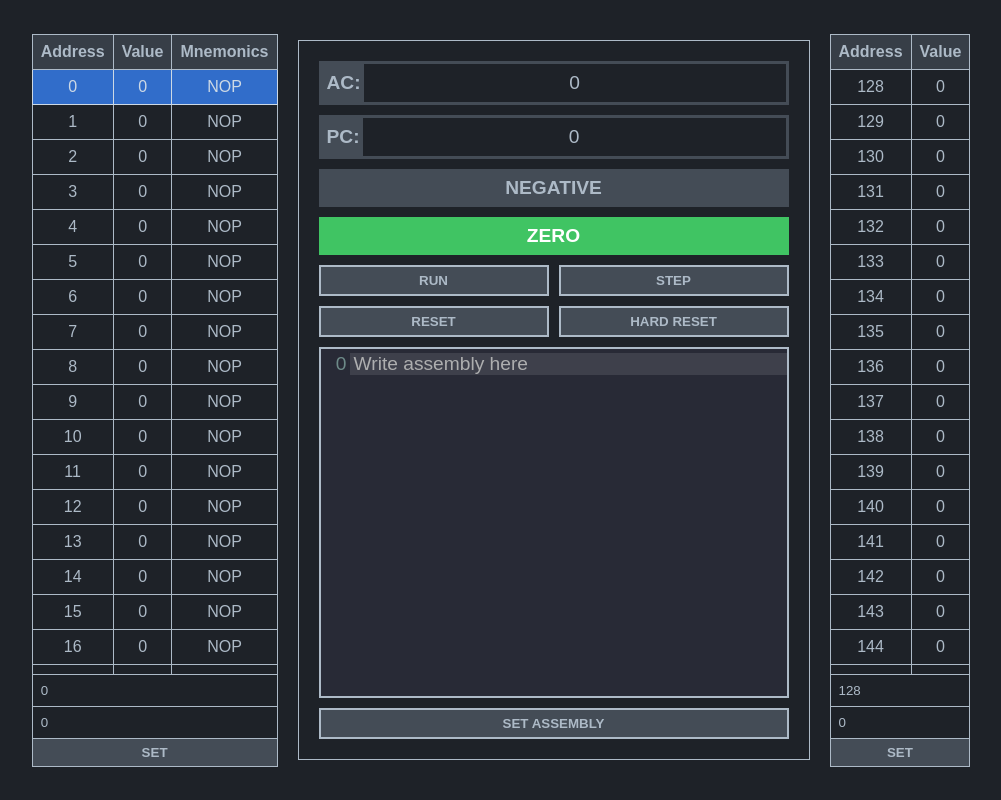
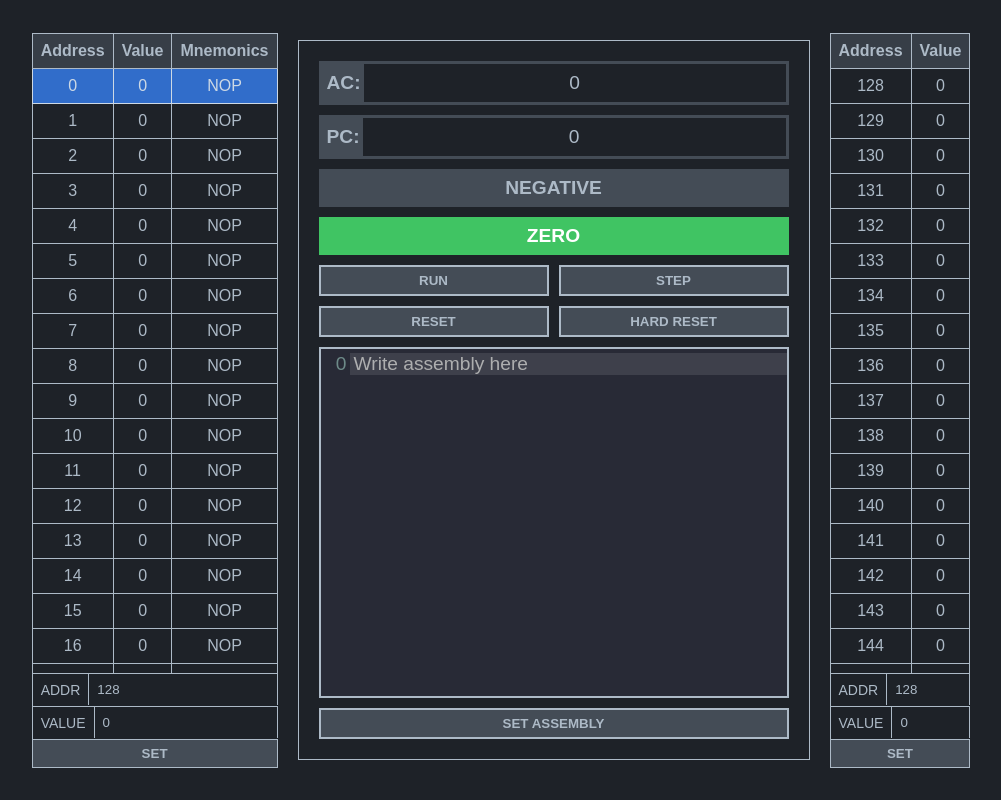
Before and after one commit to empix/neander, a plain HTML site: page index.html in a window 1280 px wide. Shown: the whole page, without its empty margins (139-1140 px from the left). Drawn offline with Linux system fonts and the light colour scheme.

Commit message:
Add label to form

```diff
--- a/css/style.css
+++ b/css/style.css
@@ -14,7 +14,7 @@
   margin: 0;
   box-sizing: border-box;
   outline: none;
-  font-family: "Fira Code", sans-serif;
+  font-family: sans-serif;
 }
 
 body {
@@ -85,6 +85,16 @@ tr.current-pc {
   color: #cdd9e5;
 }
 
+tr {
+  cursor: pointer;
+}
+
+tr:hover {
+  background-color: #9f31ca;
+  color: #cdd9e5;
+  font-weight: bold;
+}
+
 /* Wrapper */
 .wrapper {
   display: flex;
@@ -109,6 +119,22 @@ tr.current-pc {
   display: flex;
   width: 100%;
   flex-direction: column;
+}
+
+.add div {
+  display: flex;
+  justify-content: center;
+  align-items: center;
+}
+
+.add div label {
+  padding: 8px;
+  border: 1px solid var(--color4);
+  background-color: var(--color1);
+  color: var(--color4);
+  border-bottom: 0;
+  border-right: 0;
+  font-size: 14px;
 }
 
 .add input {
--- a/index.html
+++ b/index.html
@@ -29,8 +29,26 @@
           <tbody></tbody>
         </table>
         <form class="add add-instruction">
-          <input type="text" name="address" placeholder="Address" value="0" />
-          <input type="text" name="value" placeholder="Value" value="0" />
+          <div>
+            <label for="instruction-address">ADDR</label>
+            <input
+              type="text"
+              name="address"
+              id="instruction-address"
+              placeholder="Address"
+              value="128"
+            />
+          </div>
+          <div>
+            <label for="instruction-value">VALUE</label>
+            <input
+              type="text"
+              name="value"
+              id="instruction-value"
+              placeholder="Value"
+              value="0"
+            />
+          </div>
           <button type="submit">SET</button>
         </form>
       </div>
@@ -71,8 +89,26 @@
           <tbody></tbody>
         </table>
         <form class="add add-data">
-          <input type="text" name="address" placeholder="Address" value="128" />
-          <input type="text" name="value" placeholder="Value" value="0" />
+          <div>
+            <label for="data-address">ADDR</label>
+            <input
+              type="text"
+              name="address"
+              id="data-address"
+              placeholder="Address"
+              value="128"
+            />
+          </div>
+          <div>
+            <label for="data-value">VALUE</label>
+            <input
+              type="text"
+              name="value"
+              id="data-value"
+              placeholder="Value"
+              value="0"
+            />
+          </div>
           <button type="submit">SET</button>
         </form>
       </div>
```
